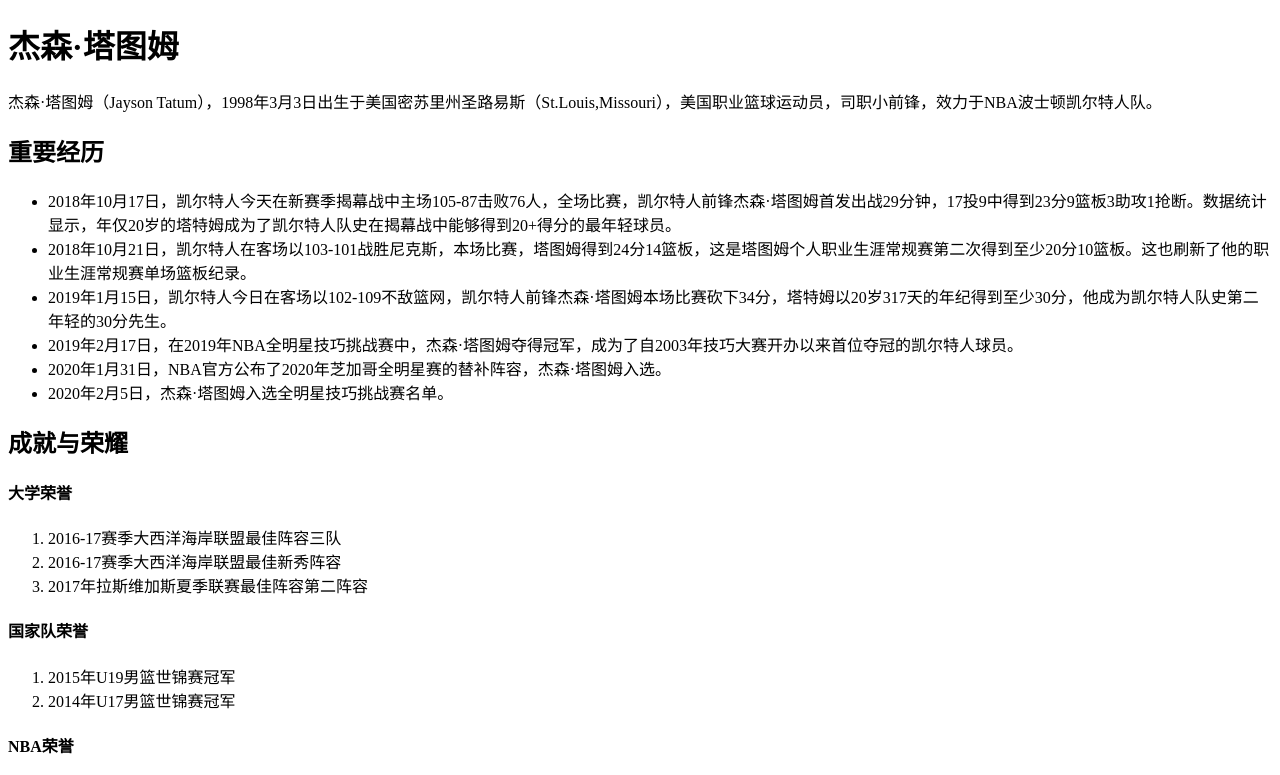
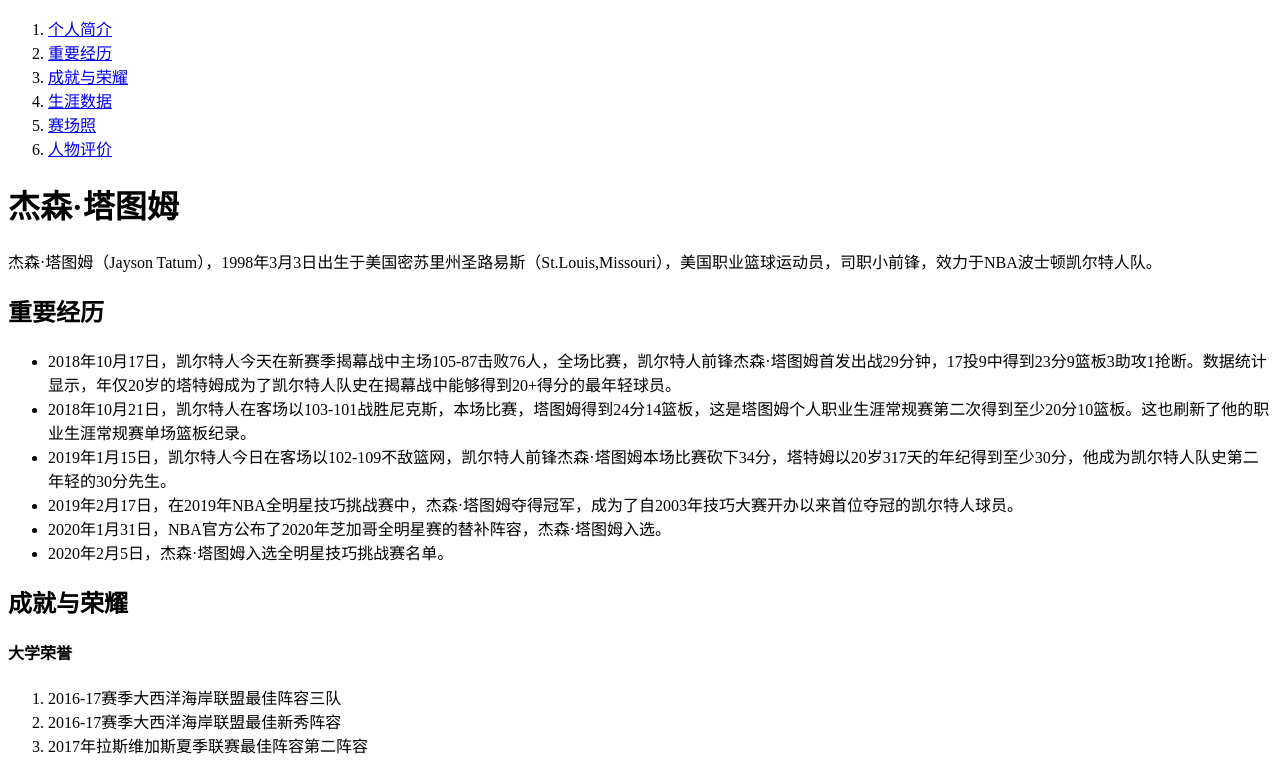
Before and after one commit to KiiiiiG/HTML-, a plain HTML site: page index.html in a window 1280 px wide. Shown: the top 775 px of the page. Drawn offline with Linux system fonts and the light colour scheme.

Commit message:
加入了目录

```diff
--- a/index.html
+++ b/index.html
@@ -7,13 +7,23 @@
     <style></style>
   </head>
   <body>
-    <h1>杰森·塔图姆</h1>
+    <nav>
+      <ol>
+        <li><a href="#jay">个人简介</a></li>
+        <li><a href="#experience">重要经历</a></li>
+        <li><a href="#awards">成就与荣耀</a></li>
+        <li><a href="#career">生涯数据</a></li>
+        <li><a href="#picture">赛场照</a></li>
+        <li><a href="#evaluation">人物评价</a></li>
+      </ol>
+    </nav>
+    <h1 id="jay">杰森·塔图姆</h1>
     <section>
       杰森·塔图姆（Jayson
       Tatum），1998年3月3日出生于美国密苏里州圣路易斯（St.Louis,Missouri），美国职业篮球运动员，司职小前锋，效力于NBA波士顿凯尔特人队。
     </section>
 
-    <h2>重要经历</h2>
+    <h2 id="experience">重要经历</h2>
     <ul>
       <li>
         2018年10月17日，凯尔特人今天在新赛季揭幕战中主场105-87击败76人，全场比赛，凯尔特人前锋杰森·塔图姆首发出战29分钟，17投9中得到23分9篮板3助攻1抢断。数据统计显示，年仅20岁的塔特姆成为了凯尔特人队史在揭幕战中能够得到20+得分的最年轻球员。
@@ -32,7 +42,7 @@
       </li>
       <li>2020年2月5日，杰森·塔图姆入选全明星技巧挑战赛名单。</li>
     </ul>
-    <h2>成就与荣耀</h2>
+    <h2 id="awards">成就与荣耀</h2>
     <h4>
       大学荣誉
     </h4>
@@ -62,7 +72,7 @@
         最佳新秀阵容一阵
       </li>
     </ol>
-    <h2>生涯数据</h2>
+    <h2 id="career">生涯数据</h2>
     <h4>常规赛数据</h4>
     <table>
       <thead>
@@ -192,7 +202,7 @@
         <td>81.6</td>
       </tr>
     </table>
-    <h2>赛场照</h2>
+    <h2 id="picture">赛场照</h2>
     <div>
       <a href="img/1.jpg" target="_blank"><img width="650" src="img/1.jpg" alt="图片一"></a>
     </div>
@@ -202,7 +212,7 @@
     <div>
       <a href="img/3.jpg" target="_blank"><img width="650" src="img/3.jpg" alt="图片三"></a>
     </div>
-    <h2>人物评价</h2>
+    <h2 id="evaluation">人物评价</h2>
     <p>
       杰森·塔图姆有着典型的侧翼身高和臂展，机动性强，罚球命中率出色，是一位有潜力的防守球员，不足之处是三分球需要提高。
     </p>
```
